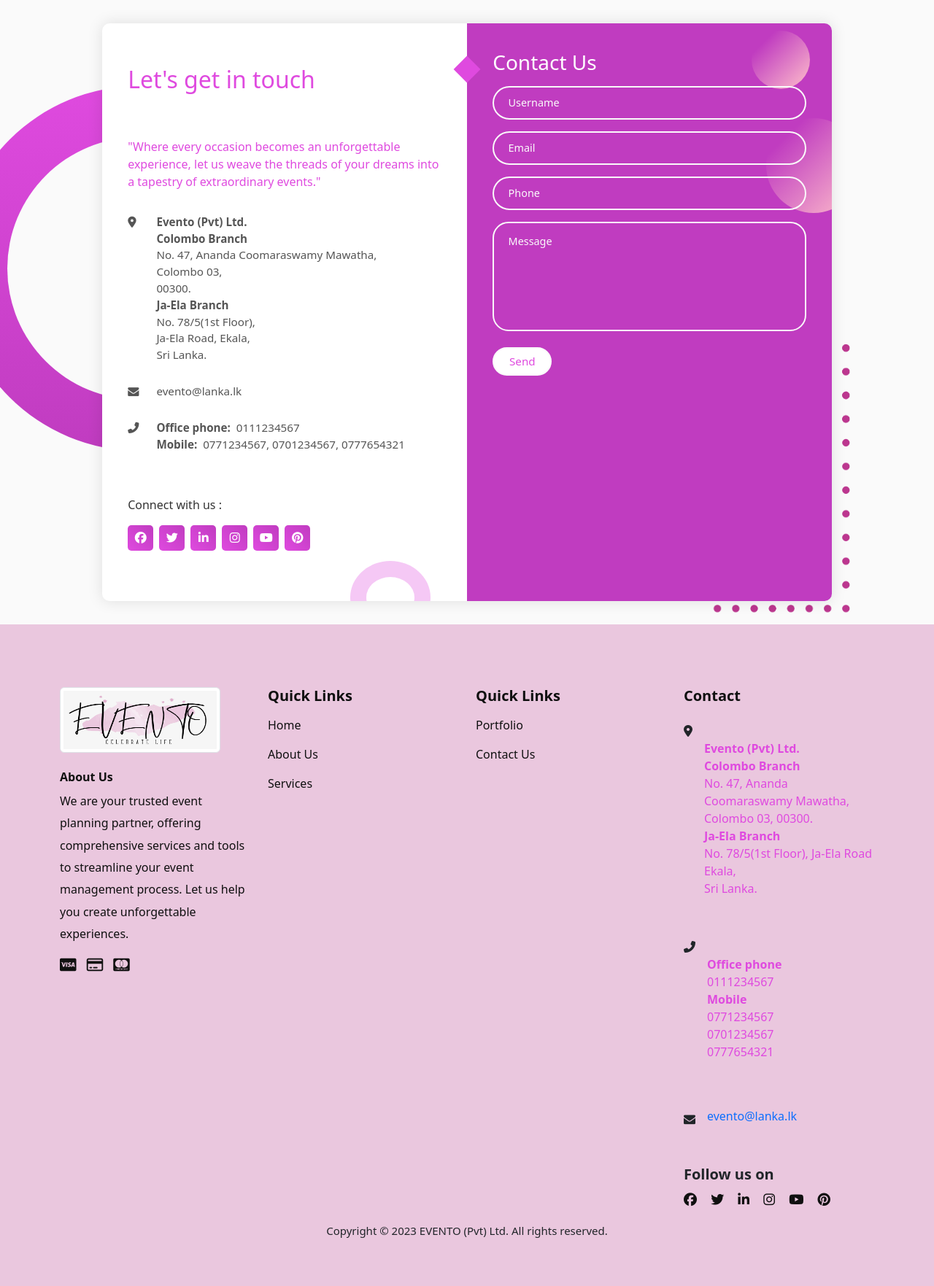
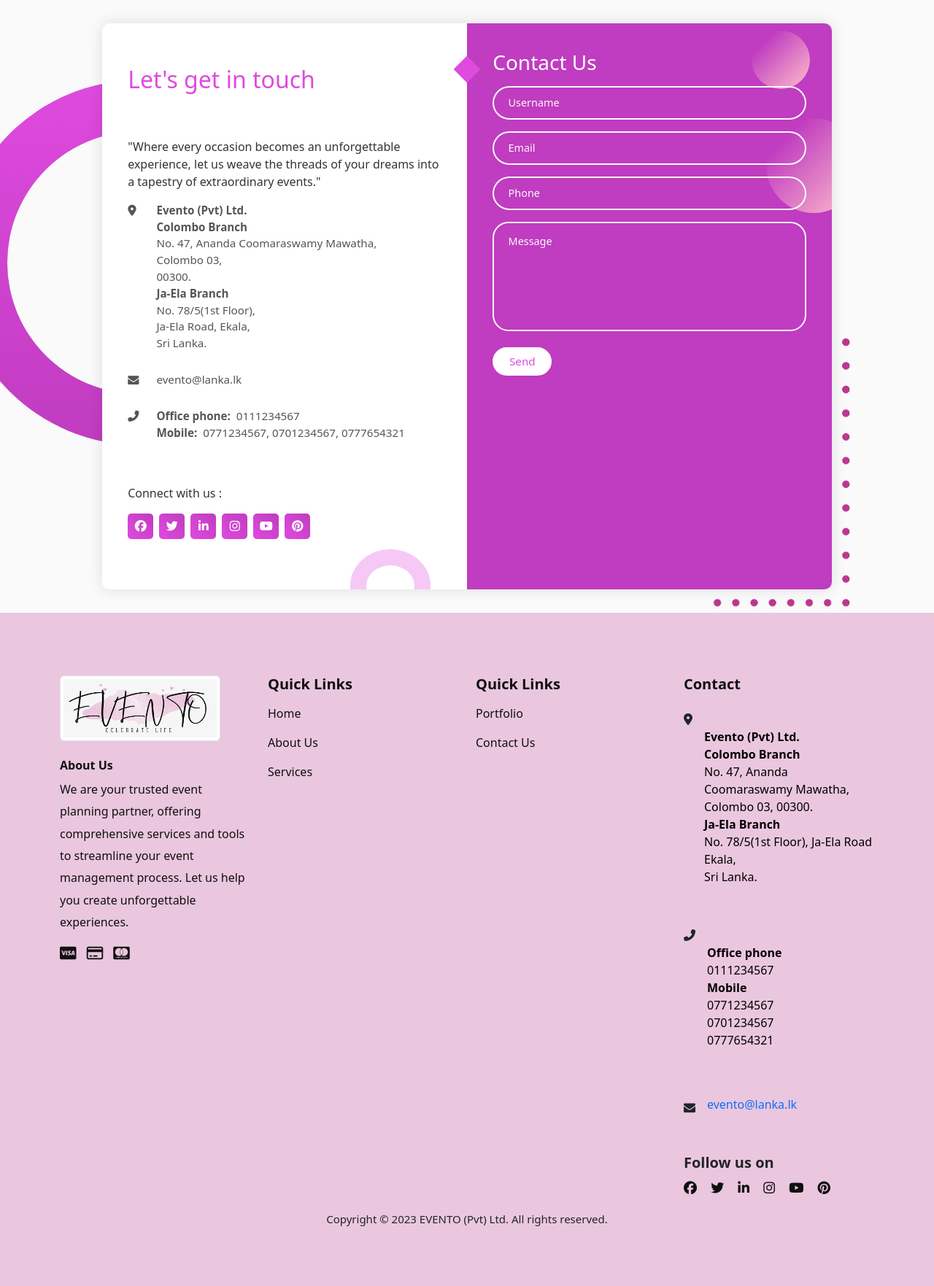
Before and after one commit to Janushankan/EVENTO-02, a PHP site: page /contact_us.php in a window 1280 px wide. Shown: the part 81-1844 px from the top of the page at 73% size. After the commit the page ends 1762 px from the top, so only its background shows below. Run offline with PHP 8.4, Linux system fonts and the light colour scheme; some libraries are stand-ins or nearby versions.

Commit message:
Final changed

```diff
--- a/contact_us.php
+++ b/contact_us.php
@@ -216,7 +216,7 @@ if (isset($_POST["submit"])) {
       <div class="form">
         <div class="contact-info">
           <h3 class="title">Let's get in touch</h3>
-          <p class="text con-text">
+          <p class="con-text">
             "Where every occasion becomes an unforgettable experience,
             let us weave the threads of your dreams into a tapestry of extraordinary events."
           </p>
--- a/css/contact_us.css
+++ b/css/contact_us.css
@@ -220,7 +220,7 @@ h3.title1 {
 }
 
 .text {
-  color: #df4adf !important;
+  color: #000000 !important;
   margin: 1.5rem 0 2rem 0;
 }
 
@@ -338,6 +338,7 @@ h3.title1 {
   }
 
   .text {
+    color: #000000 !important;
     margin: 1rem 0 1.5rem 0;
   }
 
--- a/includes/signup.inc.php
+++ b/includes/signup.inc.php
@@ -21,6 +21,6 @@ if ($_SERVER["REQUEST_METHOD"] == "POST") {
         $userId = $signup->fetchUserId($uid); //for the updating data
 
         //Going back to front page
-        header("location:../signup.php?error=none");
+        header("location:../sign_in.php?error=none");
     }
 }
```
Also changed, not shown: database/event_planner.sql (+10 -4 lines). Lines whose indentation alone changed are shown as unchanged.
